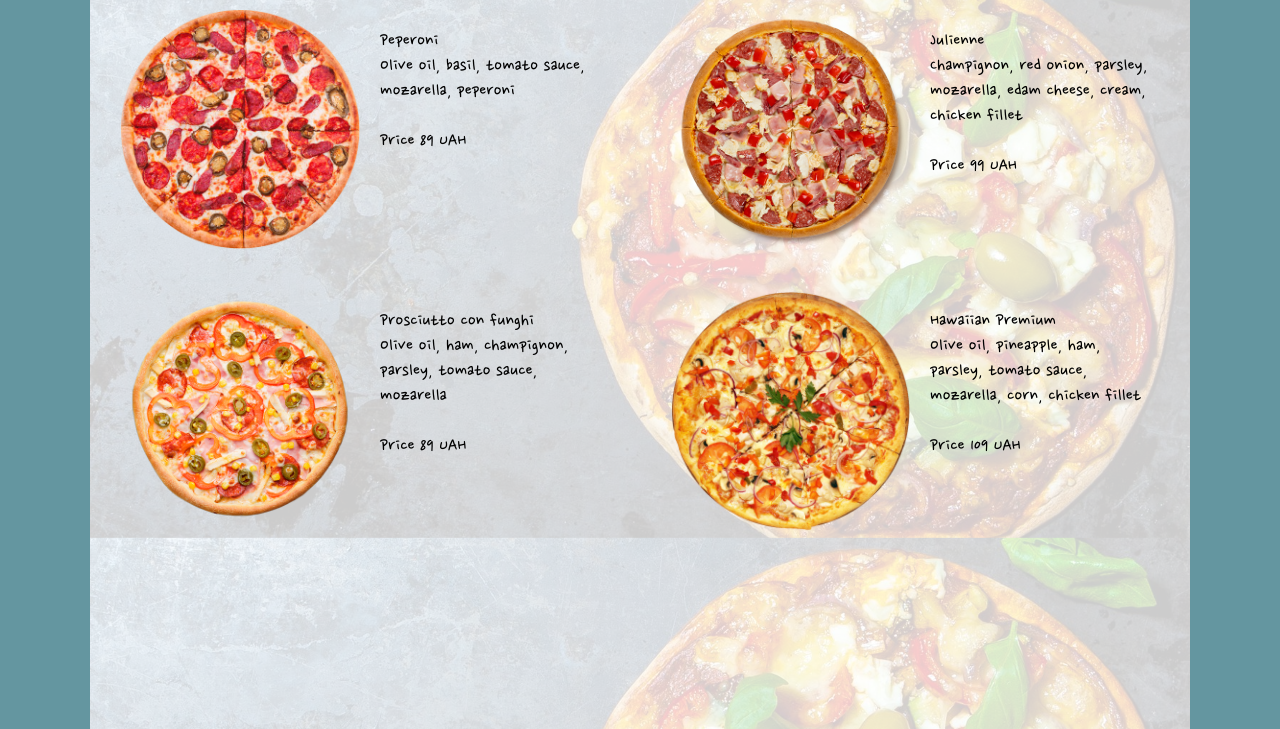
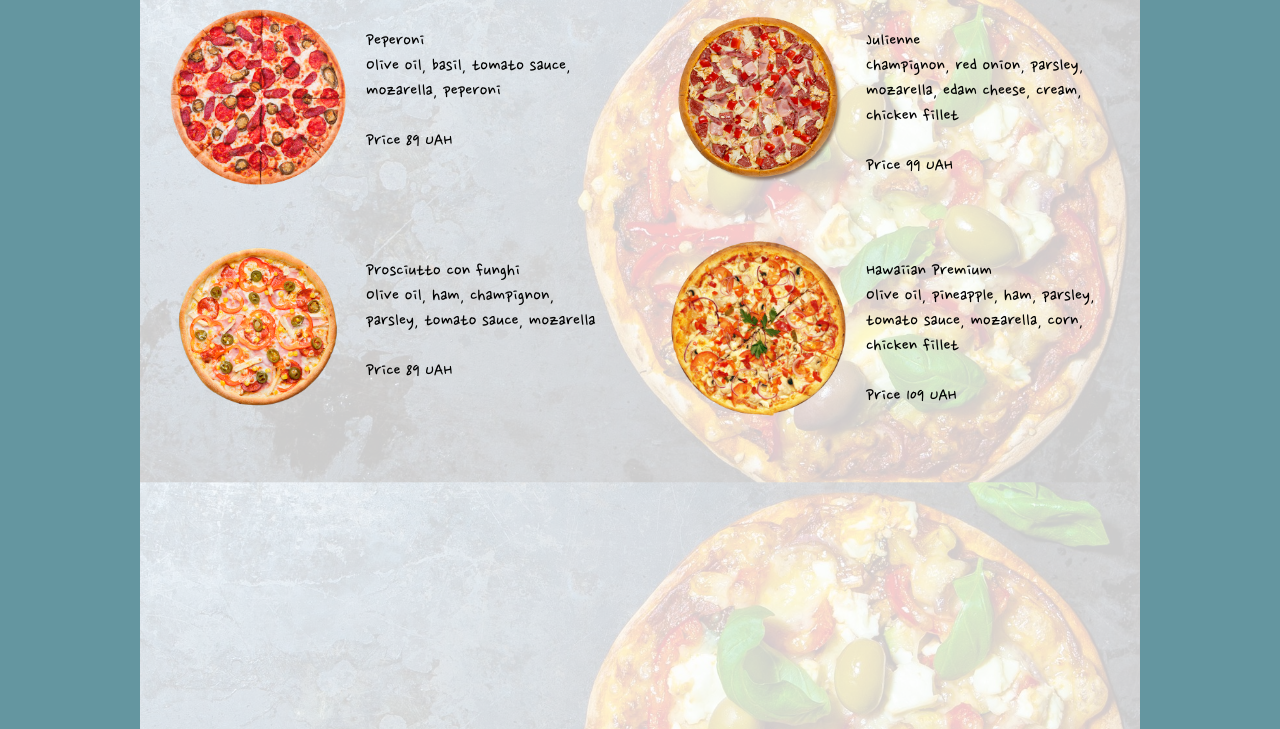
Before and after one commit to lexxwz/lexxwz.samples, a plain HTML site: page js-pizza/PizzaMenu.html in a window 1280 px wide. Shown: the part 71-800 px from the top of the page. Drawn offline with Linux system fonts and the light colour scheme.

Commit message:
Update Pizza Website styles

```diff
--- a/js-pizza/css/pizza.css
+++ b/js-pizza/css/pizza.css
@@ -3,10 +3,10 @@ body{
     background-color:rgb(100, 150, 160);
     font-family: 'Nanum Pen Script', cursive;
     font-size: 30px;
-    width: 1100px;
+    width: 1000px;
     padding: 0px;
     margin: 0px auto;
-    background-size: 1100px;
+    background-size: 1000px;
     height: 100vh;
     background-repeat: repeat-y;
     background-attachment: fixed;
@@ -14,7 +14,7 @@ body{
 }
 #opacity{
     background-color: rgb(255, 255, 255, 0.8);
-    width: 1100px;
+    width: 1000px;
     height: 100vh;
 }
 main, nav{
@@ -65,7 +65,7 @@ a:hover{
     color: rgb(100, 150, 160);
 }
 div.menu img{
-    width: 240px;
+    width: 40%;
 }
 div.menu, div.menu img, p.menu{
     float: left;
@@ -76,8 +76,9 @@ div.menu{
     width: 50%;
 }
 p.menu{
-    width: 220px;
+    width: 60%;
     font-size: 20px;
+    box-sizing: border-box;
     padding-left: 20px;
 }
 div#d3{
```
